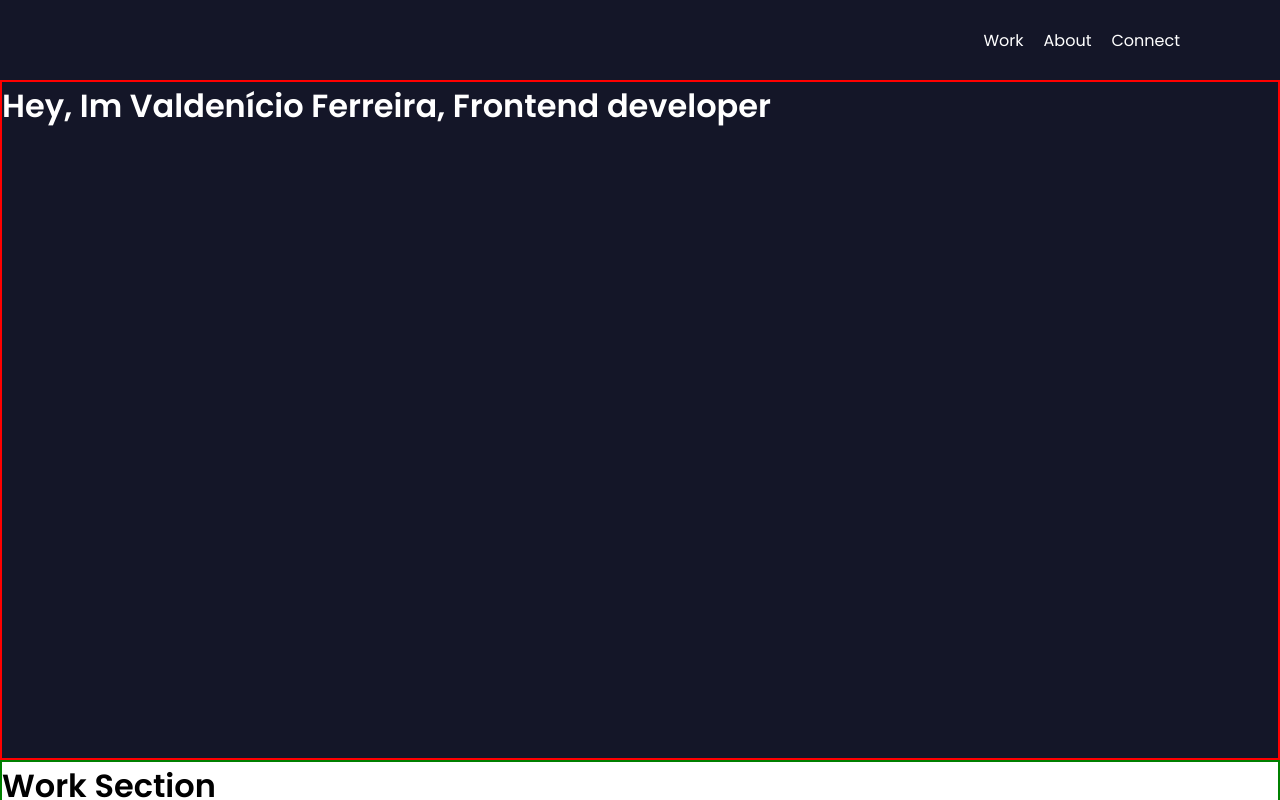
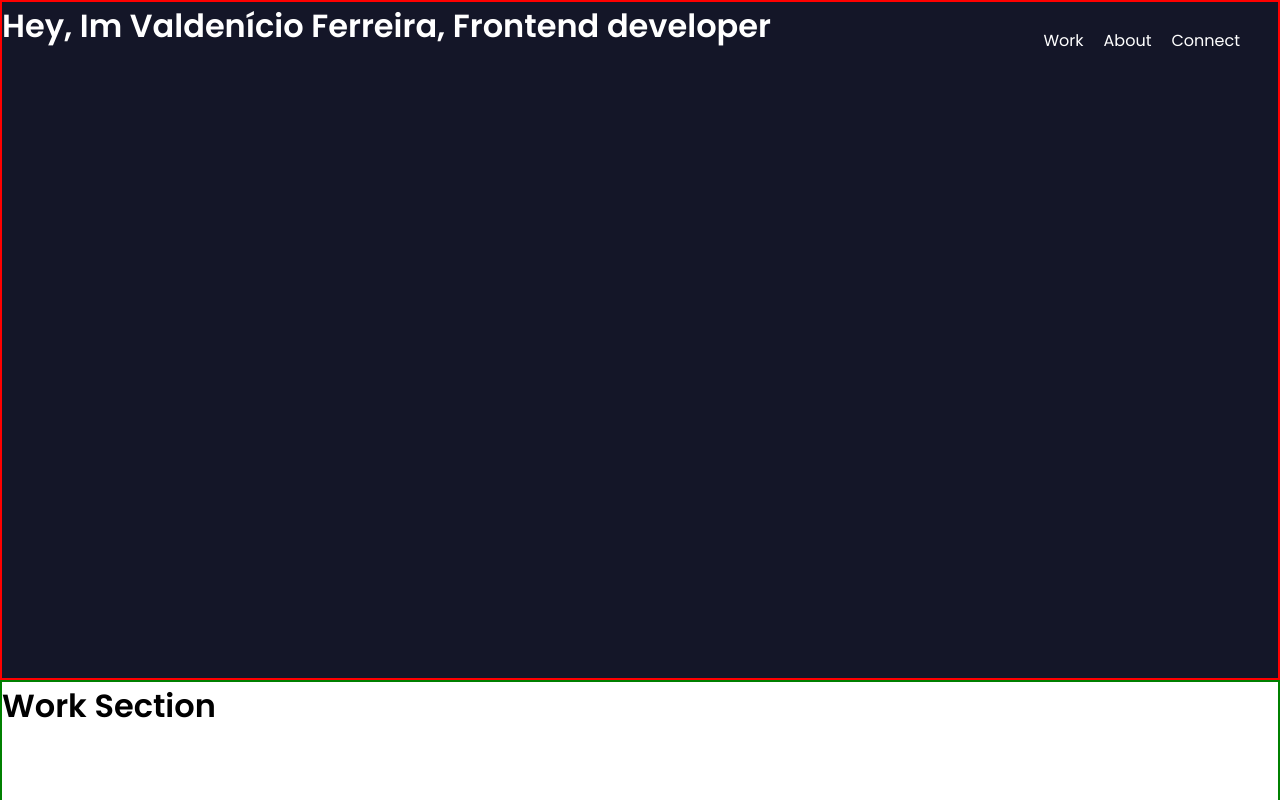
Before and after one commit to valdenicio22/oldPortfolio, a Next.js app: page / in a window 1280 px wide. Shown: the top 800 px of the page. Built offline with nearby package versions, Linux system fonts and the light colour scheme.

Commit message:
feat: fixed header component

```diff
--- a/src/components/Header/index.tsx
+++ b/src/components/Header/index.tsx
@@ -3,6 +3,7 @@ import * as S from './styles'
 
 const Header = () => (
   <S.NavListContainer>
+    <S.NavListContent>
       <S.NavList>
         <S.NavItem>
           <Link href="#work">Work</Link>
@@ -14,6 +15,7 @@ const Header = () => (
           <Link href="#connect">Connect</Link>
         </S.NavItem>
       </S.NavList>
+    </S.NavListContent>
   </S.NavListContainer>
 )
 
--- a/src/components/Header/styles.ts
+++ b/src/components/Header/styles.ts
@@ -1,16 +1,26 @@
 import styled from 'styled-components'
 
 export const NavListContainer = styled.header`
+  width: 100%;
+  max-height: 15rem;
+  height: 100%;
+`
+
+export const NavListContent = styled.div`
   width: 112rem;
   margin: 0 auto;
-  height: 8rem;
+
   display: flex;
-  align-items: center;
   align-items: center;
   justify-content: flex-end;
 
-  display: fixed;
+  position: fixed;
+  top: 0;
+  right: 2rem;
+
+  height: 8rem;
 `
+
 export const NavList = styled.ul`
   list-style: none;
   display: flex;
@@ -23,7 +33,7 @@ export const NavList = styled.ul`
 export const NavItem = styled.li`
   a {
     text-decoration: none;
-    color: white;
+    color: ${({ theme }) => theme.colors.white};
     transition: filter 0.2s;
     &:hover {
       filter: brightness(0.8);
--- a/src/components/Header/test.tsx
+++ b/src/components/Header/test.tsx
@@ -1,9 +1,11 @@
-import { render, screen } from '@testing-library/react'
+import { screen } from '@testing-library/react'
+import { renderWithThemeProvider } from '../../utils/renderWithThemeProvider'
+
 import Header from '.'
 
 describe('<Header />', () => {
   it('should render the Header', () => {
-    render(<Header />)
+    renderWithThemeProvider(<Header />)
     expect(screen.getByRole('banner')).toBeInTheDocument()
   })
 })
```
Lines whose indentation alone changed are shown as unchanged.
